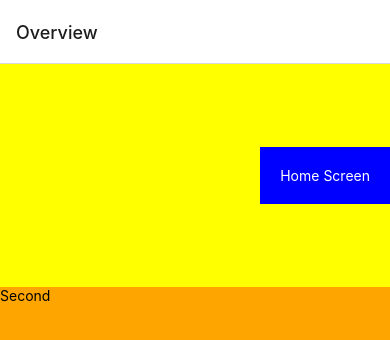
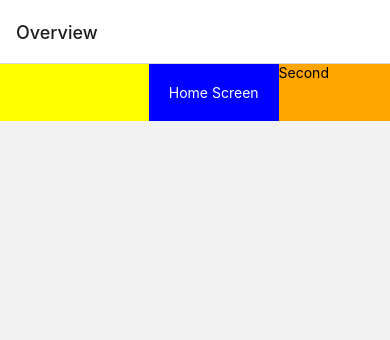
Before and after one commit to yeomkyeorae/FoodDeliveryApp, a React Native app: screen / in a window 390 px wide. Shown: the top 340 px of the page. Built offline with nearby package versions, Linux system fonts and the light colour scheme.

Commit message:
react navigation example

```diff
--- a/App.tsx
+++ b/App.tsx
@@ -19,6 +19,8 @@ type RootStackParamList = {
   Home: undefined;
   Details: undefined;
 };
+
+// screen에 관한 타입 선언 예시
 type HomeScreenProps = NativeStackScreenProps<RootStackParamList, 'Home'>;
 type DetailsScreenProps = NativeStackScreenProps<ParamListBase, 'Details'>;
 
@@ -28,10 +30,10 @@ function HomeScreen({navigation}: HomeScreenProps) {
   }, [navigation]);
 
   return (
-    <>
+    <View style={{flexDirection: 'row'}}>
       <View
         style={{
-          flex: 2,
+          flex: 5,
           backgroundColor: 'yellow',
           justifyContent: 'center',
           alignItems: 'flex-end',
@@ -46,10 +48,10 @@ function HomeScreen({navigation}: HomeScreenProps) {
           <Text style={{color: 'white'}}>Home Screen</Text>
         </Pressable>
       </View>
-      <View style={{flex: 5, backgroundColor: 'orange'}}>
+      <View style={{flex: 2, backgroundColor: 'orange'}}>
         <Text>Second</Text>
       </View>
-    </>
+    </View>
   );
 }
 
```
